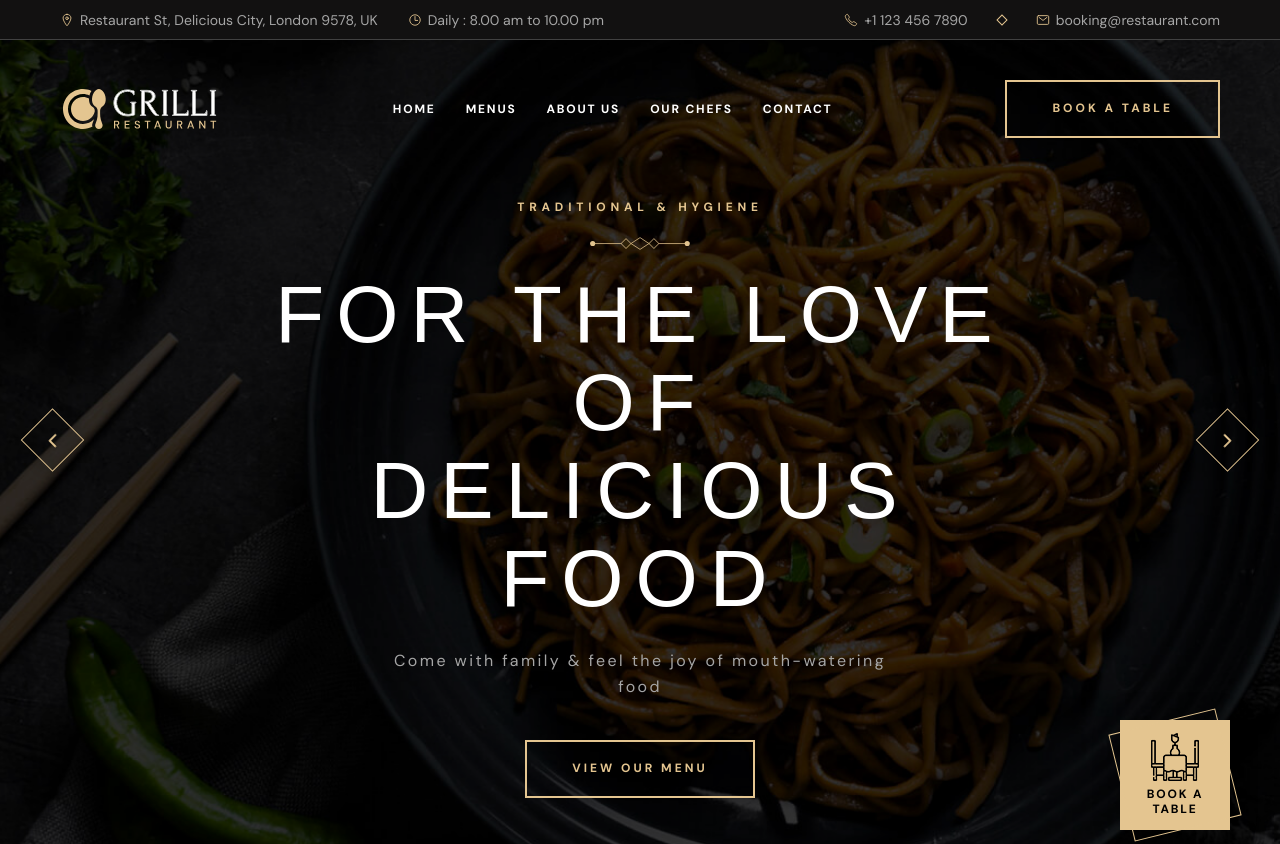
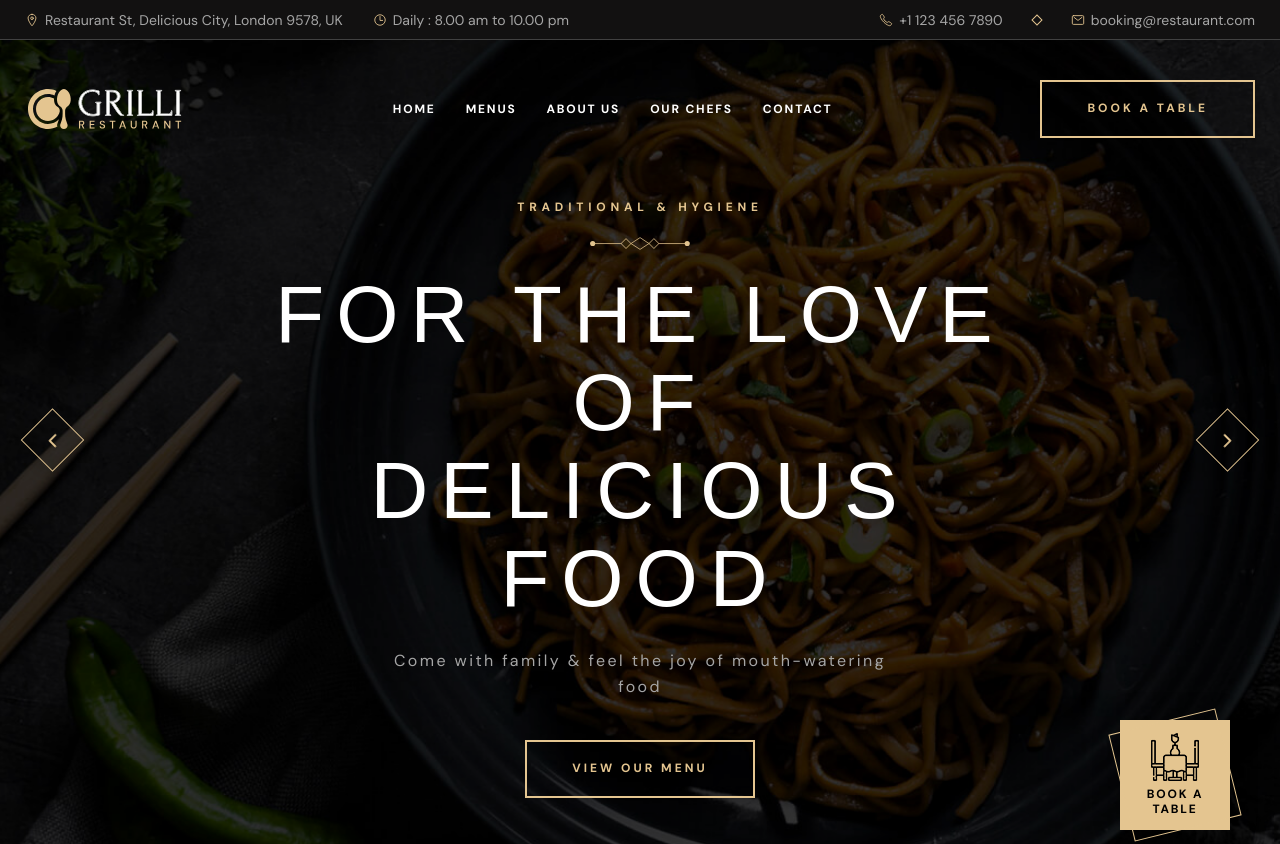
Before and after one commit to alamin6688/dineEase, a Next.js app: page / in a window 1280 px wide. Shown: the top 844 px of the page. Built offline with nearby package versions, Linux system fonts and the light colour scheme; a web font is replaced by a local one.

Commit message:
feat: implement responsive Header and Topbar components with global styling

```diff
--- a/src/app/globals.css
+++ b/src/app/globals.css
@@ -108,6 +108,29 @@ img {
   z-index: 1;
   display: inline-block;
   transition: border-color 250ms ease;
+  white-space: nowrap;
+}
+
+/* Compact variant used in the navbar — smaller h-padding on mobile */
+.btn-nav {
+  padding: 8px 16px;
+  letter-spacing: 1.5px;
+  font-size: 1.1rem;
+}
+
+@media (min-width: 640px) {
+  .btn-nav {
+    padding: 10px 28px;
+    letter-spacing: 2px;
+  }
+}
+
+@media (min-width: 1024px) {
+  .btn-nav {
+    padding: 12px 45px;
+    letter-spacing: 3px;
+    font-size: 1.2rem;
+  }
 }
 
 .btn::before {
--- a/src/components/Header.tsx
+++ b/src/components/Header.tsx
@@ -53,7 +53,7 @@ export default function Header() {
   return (
     <>
       <header className={`fixed left-0 w-full z-[45] transition-all duration-2 ${headerTop} ${headerBg} ${headerPy}`}>
-        <div className="max-w-[1200px] mx-auto px-[20px] flex justify-between items-center gap-[8px]">
+        <div className="px-6 md:px-10 flex justify-between items-center gap-[8px]">
 
           {/* Logo */}
           <Link href="/" className="flex-shrink-0">
@@ -85,7 +85,7 @@ export default function Header() {
 
           {/* CTA + Hamburger */}
           <div className="flex items-center gap-[8px]">
-            <Btn href="/contact" className="hidden sm:block">
+            <Btn href="/contact" className="hidden sm:block btn-nav">
               Book A Table
             </Btn>
 
--- a/src/components/Topbar.tsx
+++ b/src/components/Topbar.tsx
@@ -23,7 +23,7 @@ export default function Topbar() {
       }`}
       style={{ height: '40px' }}
     >
-      <div className="max-w-[1200px] mx-auto px-[16px] lg:px-[20px] flex items-center justify-between lg:justify-center gap-[30px] font-dmSans text-[1.2rem] text-quick-silver h-full">
+      <div className="px-6 md:px-10 flex items-center justify-between lg:justify-center gap-[30px] font-dmSans text-[1.2rem] text-quick-silver h-full">
         {/* Address */}
         <div className="items-center gap-[6px] hidden lg:flex">
           <IoLocationOutline className="text-gold-crayola text-[1.4rem] flex-shrink-0" />
```
